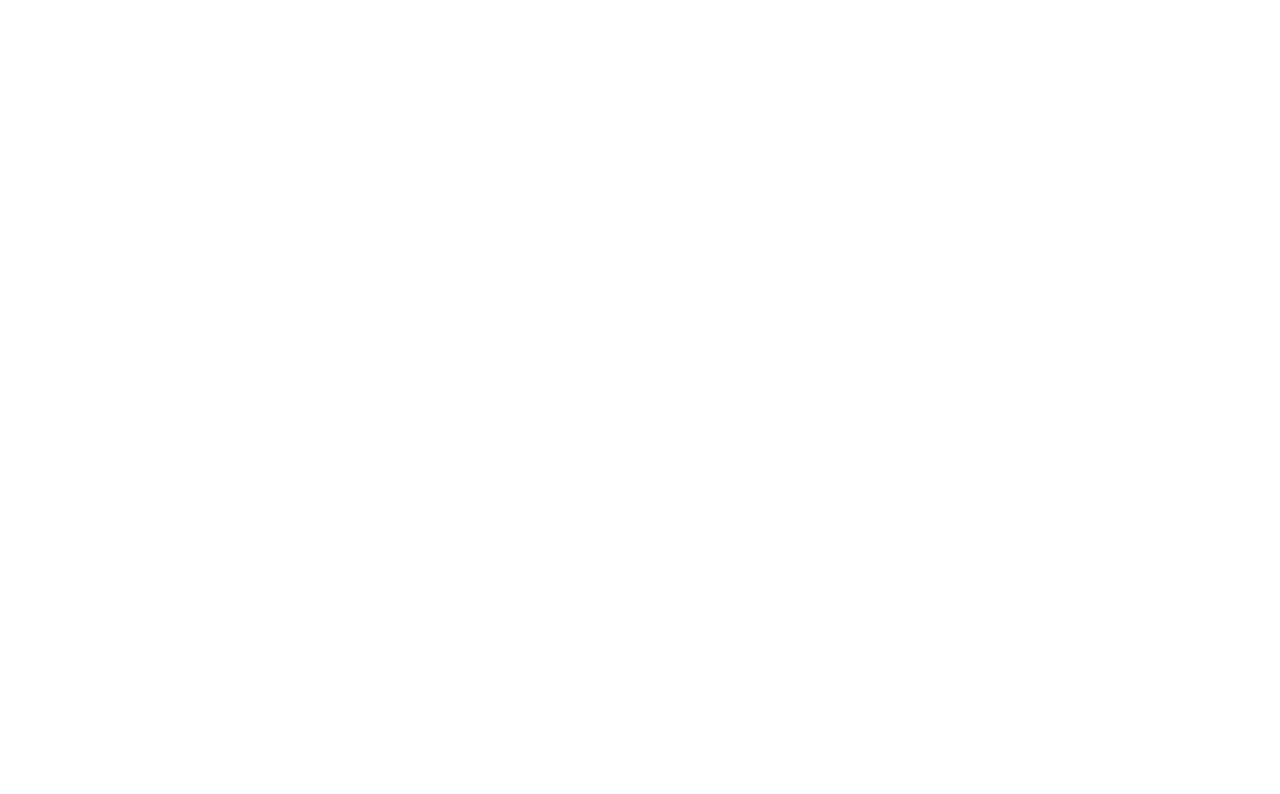
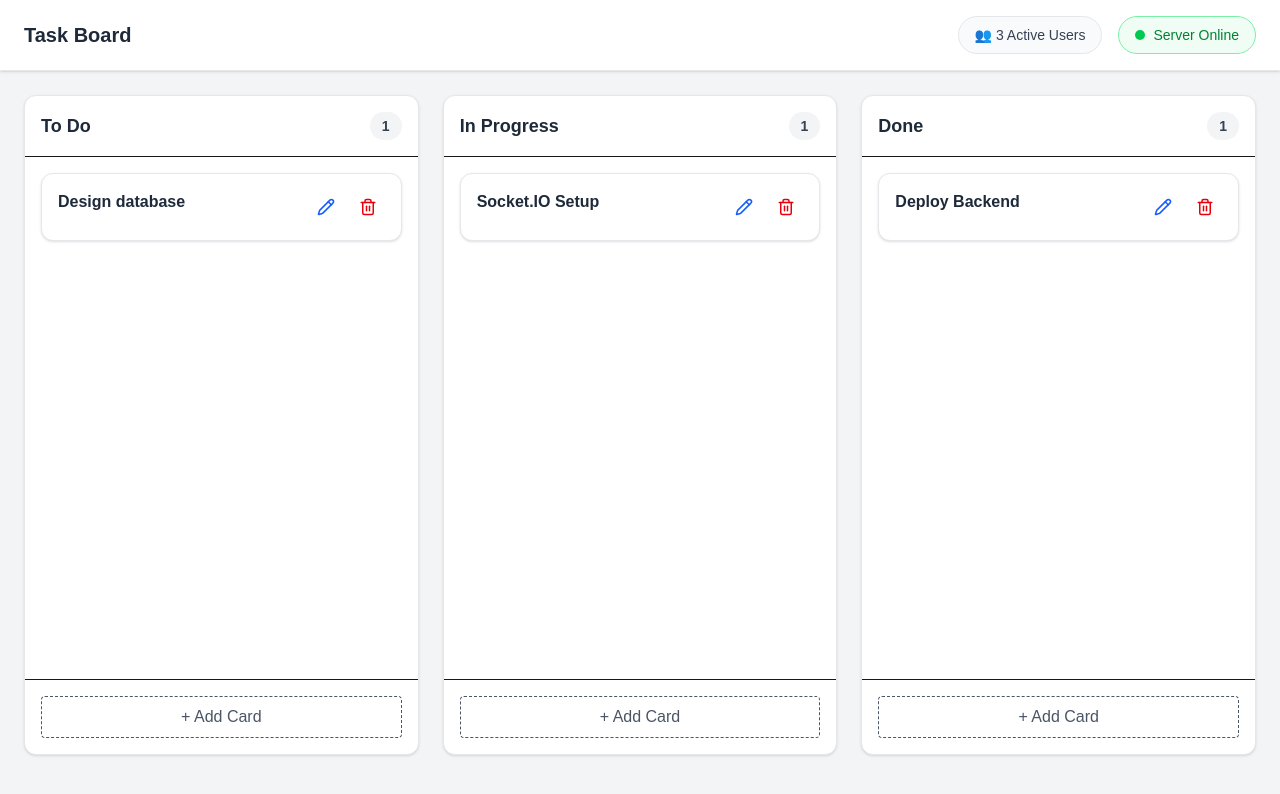
Before and after one commit to Hselit/task_board_frontend, a Next.js app: page / in a window 1280 px wide. Shown: the top 794 px of the page. Built offline with nearby package versions, Linux system fonts and the light colour scheme.

Commit message:
added-card-components

```diff
--- a/package.json
+++ b/package.json
@@ -9,6 +9,7 @@
     "lint": "eslint"
   },
   "dependencies": {
+    "lucide-react": "^1.21.0",
     "next": "16.2.9",
     "react": "19.2.4",
     "react-dom": "19.2.4"
--- a/src/app/page.tsx
+++ b/src/app/page.tsx
@@ -1,8 +1,9 @@
-import Image from "next/image";
+import Main from "./pages/main";
 
 export default function Home() {
   return (
-    <div >
+    <div>
+      <Main></Main>
     </div>
   );
 }
--- /dev/null
+++ b/src/app/pages/main.tsx
@@ -0,0 +1,39 @@
+"use client";
+
+import Navbar from "@/components/Navbar";
+import Board from "@/components/Board/Board";
+import { Card } from "@/types/card";
+
+const cards: Card[] = [
+    {
+        id: 1,
+        title: "Design database",
+        status: "todo",
+    },
+    {
+        id: 2,
+        title: "Socket.IO Setup",
+        status: "progress",
+    },
+    {
+        id: 3,
+        title: "Deploy Backend",
+        status: "done",
+    },
+];
+
+export default function Home() {
+    return (
+       <div className="flex min-h-screen flex-col bg-gray-100">
+
+            <Navbar
+                title="Task Board"
+                status="online"
+                activeUsers={3}
+            />
+
+            <Board cards={cards} />
+
+        </div>
+    );
+}
--- /dev/null
+++ b/src/components/Board/Board.tsx
@@ -0,0 +1,43 @@
+"use client";
+
+import Column from "./Column";
+import { Card } from "../../types/card";
+
+type Props = {
+    cards: Card[];
+};
+
+export default function Board({
+    cards,
+}: Props) {
+    return (
+    <div className="mx-auto w-full max-w-7xl flex-1 p-6">
+    <div className="grid h-full grid-cols-1 gap-6 md:grid-cols-2 xl:grid-cols-3">
+            <Column
+                title="To Do"
+                cards={cards.filter(c => c.status === "todo")}
+                onAdd={() => {}}
+                onEdit={() => {}}
+                onDelete={() => {}}
+            />
+
+            <Column
+                title="In Progress"
+                cards={cards.filter(c => c.status === "progress")}
+                onAdd={() => {}}
+                onEdit={() => {}}
+                onDelete={() => {}}
+            />
+
+            <Column
+                title="Done"
+                cards={cards.filter(c => c.status === "done")}
+                onAdd={() => {}}
+                onEdit={() => {}}
+                onDelete={() => {}}
+            />
+
+        </div>
+        </div>
+    );
+}
--- /dev/null
+++ b/src/components/Board/Card.tsx
@@ -0,0 +1,44 @@
+"use client";
+
+import { Pencil, Trash2 } from "lucide-react";
+import { Card } from "@/types/card";
+
+type Props = {
+  card: Card;
+  onEdit: (card: Card) => void;
+  onDelete: (card: Card) => void;
+};
+
+export default function TaskCard({
+  card,
+  onEdit,
+  onDelete,
+}: Props) {
+  return (
+    <div className="rounded-xl border border-gray-200 bg-white p-4 shadow transition hover:shadow-md">
+      <div className="flex items-start justify-between">
+        <h3 className="text-base font-semibold text-gray-800">
+          {card.title}
+        </h3>
+
+        <div className="flex items-center gap-2">
+          <button
+            onClick={() => onEdit(card)}
+            className="rounded-md p-2 text-blue-600 transition hover:bg-blue-100"
+            title="Edit Card"
+          >
+            <Pencil size={18} />
+          </button>
+
+          <button
+            onClick={() => onDelete(card)}
+            className="rounded-md p-2 text-red-600 transition hover:bg-red-100"
+            title="Delete Card"
+          >
+            <Trash2 size={18} />
+          </button>
+        </div>
+      </div>
+    </div>
+  );
+}
--- /dev/null
+++ b/src/components/Board/Column.tsx
@@ -0,0 +1,63 @@
+"use client";
+
+import { Card } from "../../types/card";
+import TaskCard from "./Card";
+
+type Props = {
+    title: string;
+    cards: Card[];
+
+    onAdd: () => void;
+    onEdit: (card: Card) => void;
+    onDelete: (card: Card) => void;
+};
+
+export default function Column({
+    title,
+    cards,
+    onAdd,
+    onEdit,
+    onDelete,
+}: Props) {
+    return (
+        <div className="flex h-[calc(100vh-140px)] flex-col rounded-xl border border-gray-200 bg-white shadow">
+
+            {/* Header */}
+
+            <div className="flex items-center justify-between border-b p-4">
+                <h2 className="text-lg font-semibold text-gray-800">
+                    {title}
+                </h2>
+
+                <span className="rounded-full bg-gray-100 px-3 py-1 text-sm font-semibold text-gray-700">
+                    {cards.length}
+                </span>
+            </div>
+
+            {/* Scrollable Cards */}
+
+            <div className="flex-1 space-y-3 overflow-y-auto p-4">
+                {cards.map((card) => (
+                    <TaskCard
+                        key={card.id}
+                        card={card}
+                        onEdit={onEdit}
+                        onDelete={onDelete}
+                    />
+                ))}
+            </div>
+
+            {/* Fixed Footer */}
+
+            <div className="border-t p-4">
+                <button
+                    onClick={onAdd}
+                    className="w-full rounded border border-dashed py-2 text-gray-600 hover:bg-white"
+                >
+                    + Add Card
+                </button>
+            </div>
+
+        </div>
+    );
+}
--- /dev/null
+++ b/src/components/Navbar.tsx
@@ -0,0 +1,50 @@
+"use client";
+
+export default function Navbar({ title, status, activeUsers }: NavbarProps) {
+  const config = statusConfig[status];
+
+  return (
+    <nav className="w-full border-b border-gray-200 bg-white px-6 py-4 shadow-sm">
+      <div className="mx-auto flex max-w-7xl items-center justify-between">
+        <h1 className="text-xl font-bold text-gray-800">{title}</h1>
+
+        <div className="flex items-center gap-4">
+          <div className="rounded-full border border-gray-200 bg-gray-50 px-4 py-2 text-sm font-medium text-gray-700">
+            👥 {activeUsers} Active {activeUsers === 1 ? "User" : "Users"}
+          </div>
+
+          <div className={`flex items-center gap-2 rounded-full border px-4 py-2 text-sm font-medium ${config.box}`}>
+            <span className={`h-2.5 w-2.5 rounded-full ${config.dot}`} />
+            {config.text}
+          </div>
+        </div>
+      </div>
+    </nav>
+  );
+}
+
+type Status = "online" | "connecting" | "offline";
+
+type NavbarProps = {
+  title: string;
+  status: Status;
+  activeUsers: number;
+};
+
+const statusConfig = {
+  online: {
+    dot: "bg-green-500",
+    text: "Server Online",
+    box: "border-green-300 bg-green-50 text-green-700",
+  },
+  connecting: {
+    dot: "bg-orange-500",
+    text: "Connecting...",
+    box: "border-orange-300 bg-orange-50 text-orange-700",
+  },
+  offline: {
+    dot: "bg-red-500",
+    text: "Server Offline",
+    box: "border-red-300 bg-red-50 text-red-700",
+  },
+};
--- /dev/null
+++ b/src/types/card.ts
@@ -0,0 +1,8 @@
+export type CardStatus = "todo" | "progress" | "done";
+
+export interface Card {
+  id: number;
+  title: string;
+  description?: string;
+  status: CardStatus;
+}
```
Also changed, not shown: 1 other file (tests, documents, lock files or other folders).
